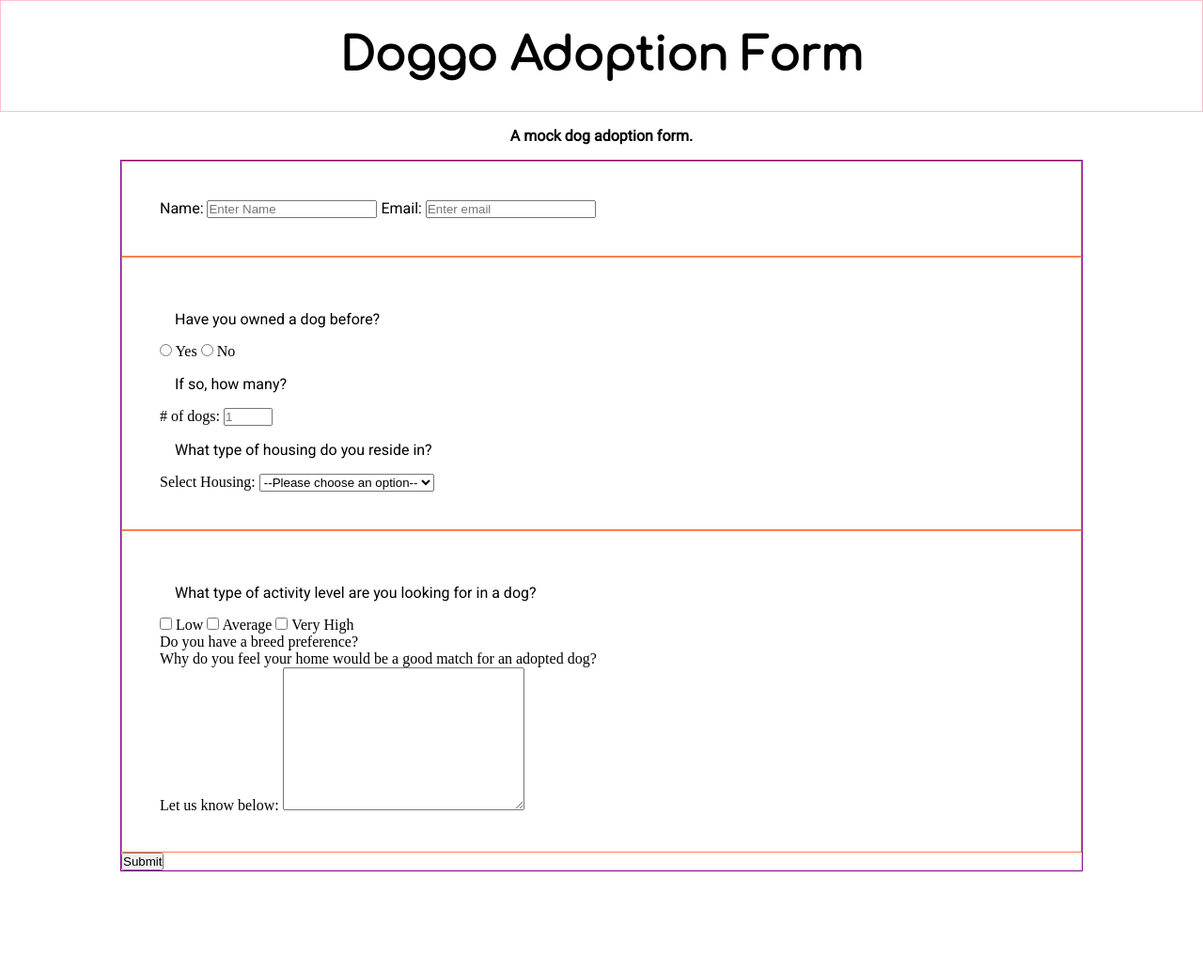
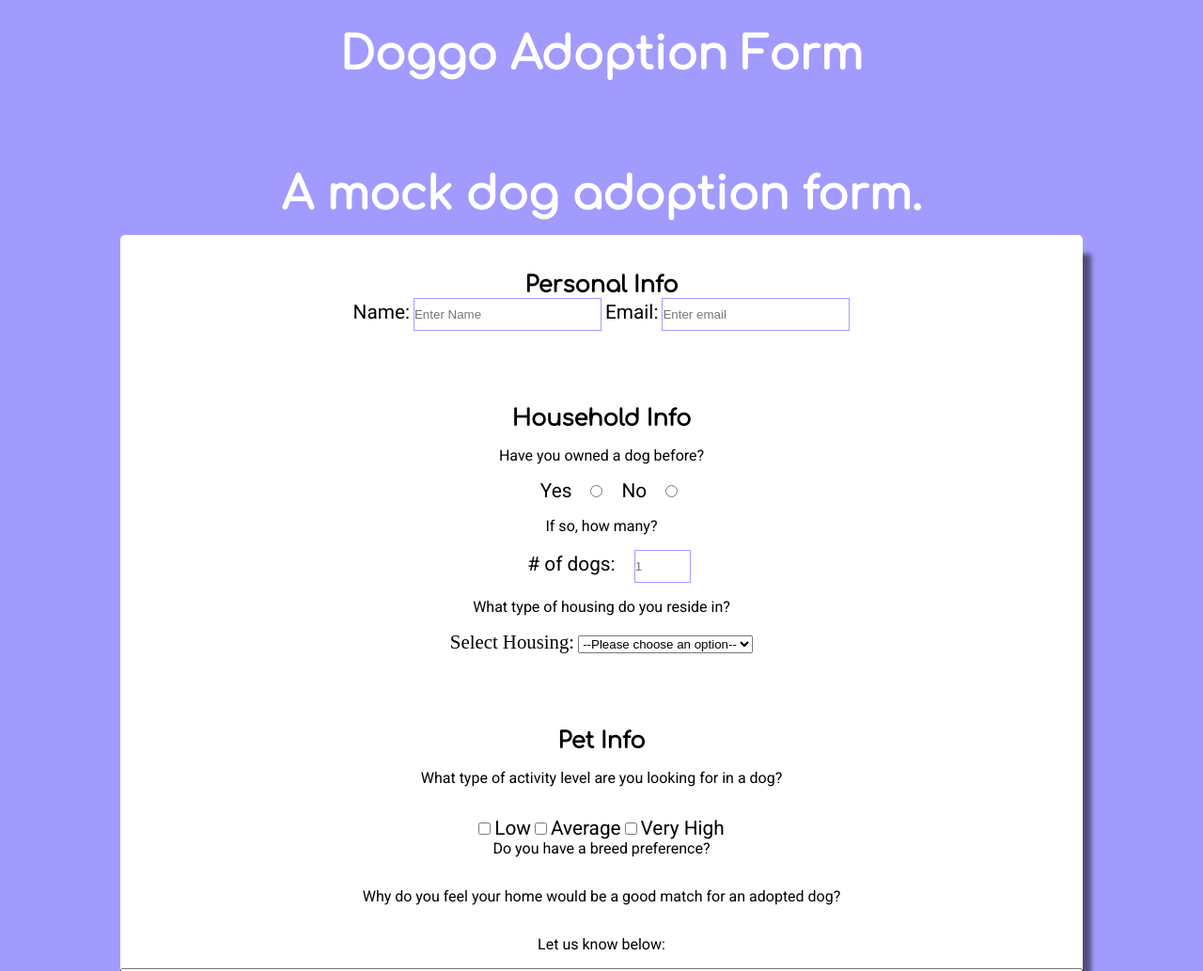
Before and after one commit to Pixelfairy7/FCC-Pet-Survey, a website: page index.html in a window 1280 px wide. Shown: the top 1033 px of the page at 94% size. Before the commit the page ends 927 px from the top, so only its background shows below. Drawn offline with Linux system fonts and the light colour scheme.

Commit message:
more styling. blah.

```diff
--- a/index.html
+++ b/index.html
@@ -16,20 +16,27 @@
         <main>
             <form id="survey-form" class="form-body">
                 <div class="personal-info copy">
-                    <label for="name" id="name-label" >Name:</label>
+                    <h2 class="section-header">Personal Info</h2>
+                    <div class="question-box">
+                        <label for="name" id="name-label" >Name:</label>
                     <input type="text" id="name" name="name" placeholder="Enter Name" required>
                     <label for="email" id="email-label">Email:</label>
                     <input type="email"  name="email" id="email" placeholder="Enter email" required>
+                    </div>
+
                 </div>
                 <div class="household-info">
+                    <h2 class="section-header">Household Info</h2>
+
                     <p class="copy">Have you owned a dog before?</p>
-                    <input type="radio" id="yes" name="owned" value ="yes">
-                    <label for="yes">Yes</label>
+                <div class="question-box">
+                    <label for="yes" class="copy">Yes</label>
+                    <input type="radio" id="yes" name="owned" value ="yes" class="copy">
+                    <label for="no" class="copy">No</label>
                     <input type="radio" id="no" name="owned" value ="no">
-                    <label for="no">No</label>
                     <p class="copy">If so, how many?</p>
-                    <label for="number" id="number-label"># of dogs:</label>
-                    <input type="number" id="number" min="0" max="50" placeholder="1" required>
+                    <label for="number" id="number-label" class="copy"># of dogs:</label>
+                    <input type="number" id="number" min="0" max="50" placeholder="1" class="num-input" required>
                     <p class="copy">What type of housing do you reside in?</p>
                     <label for="housing">Select Housing:</label>
                     <select name="housing" id="dropdown">
@@ -39,8 +46,11 @@
                         <option value="twn">Townhome/Condo  </option>
                     </select>
                 </div>
+                </div>
                 <div class="pet-info">
+                    <h2 class="section-header">Pet Info</h2>
                     <p class="copy">What type of activity level are you looking for in a dog?</p>
+                    <div class="question-box copy">
                     <input type="checkbox" id="low" name="low" value="low">
                     <label for="low">Low</label>
                     <input type="checkbox" id="average" name="average" value="average">
@@ -49,8 +59,10 @@
                     <label for="high">Very High</label>
                     <p>Do you have a breed preference?</p>
 
-                    <p>Why do you feel your home would be a good match for an adopted dog?</p>
-                    <label for="info">Let us know below:</label>
+                    </div>
+
+                    <p class="copy">Why do you feel your home would be a good match for an adopted dog?</p>
+                    <label for="info" class="copy">Let us know below:</label>
                     <textarea name="info" id="info" cols="30" rows="10"></textarea>
                 </div>
 
--- a/sass/main.scss
+++ b/sass/main.scss
@@ -1,38 +1,92 @@
 // Variables:
 $header-font:'Comfortaa', cursive;
+$header-font-color: #fff;
 $body-font:'Roboto', sans-serif;
+$body-font-color: #fff;
+$body-background: #a29bfe;
 *{
     margin: 0;
     padding: 0;
     box-sizing: border-box;
+
 }
+
 .container{
     display: flex;
     flex-direction: column;
+    background-color: $body-background;
 }
 header{
     text-align: center;
 }
+.section-header{
+    text-align: center;
+    font-family: $header-font;
+}
 .form-body{
-    border: 1px solid purple;
+
     width: 80%;
     margin: auto;
+    background-color:#fff;
+    border-radius: 5px;
+    box-shadow: 14px 15px 5px -5px rgba(0,0,0,0.51);
 }
     .header{
         font-family: $header-font;
+        color: $header-font-color;
         font-size: 3rem;
         padding: 2rem;
-        border: 1px solid pink;
+        margin-bottom: 1em;
     }
     .copy{
         font-family:$body-font;
         padding: 1rem;
+        text-align: center;
     }
     .copy-heading{
+        font-family: $header-font;
         font-weight: 700;
+        font-size: 3rem;
+        color: $header-font-color;
     }
 
     .household-info, .pet-info, .personal-info{
-        padding: 40px;
-        border: 1px solid coral;
+        padding: 40px 0px;
+        display: flex;
+        flex-direction: column;
+        .question-box{
+            text-align: center;
+            align-items: flex-start;
+            label {
+                font-size: 1.3rem;
+            }
+
+        }
+
     }
+
+    .personal-info {
+        input{
+            width: 200px;
+            height: 35px;
+            border: .5px solid #a29bfe;
+        }
+    }
+
+    .household-info {
+        .num-input{
+            width: 60px;
+            height: 35px;
+            border: .5px solid #a29bfe;
+        }
+    }
+    .submit{
+        display: flex;
+        justify-content: center;
+        button{
+            padding: 10px 20px;
+            margin: 25px;
+            border-radius: 5px;
+            background-color: $body-background;
+        }
+    }
```
Also changed, not shown: css/style.css.
